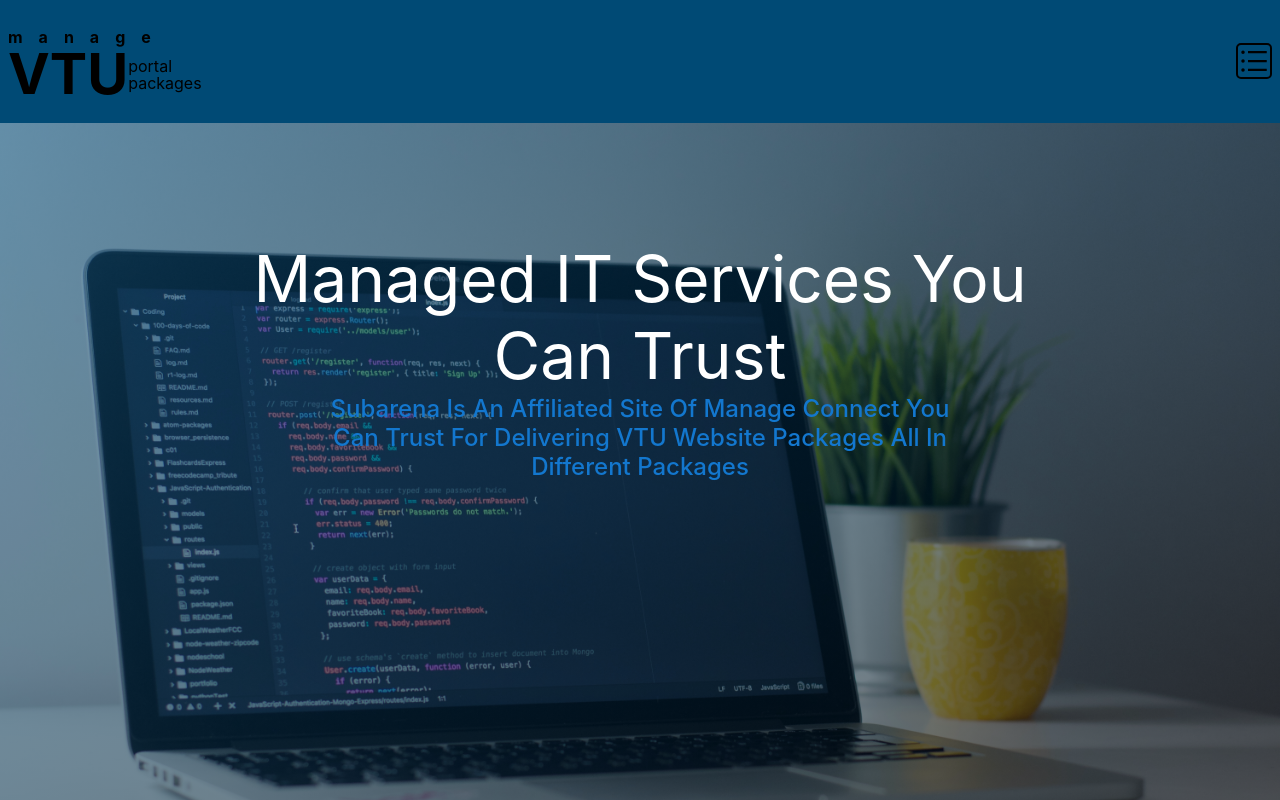
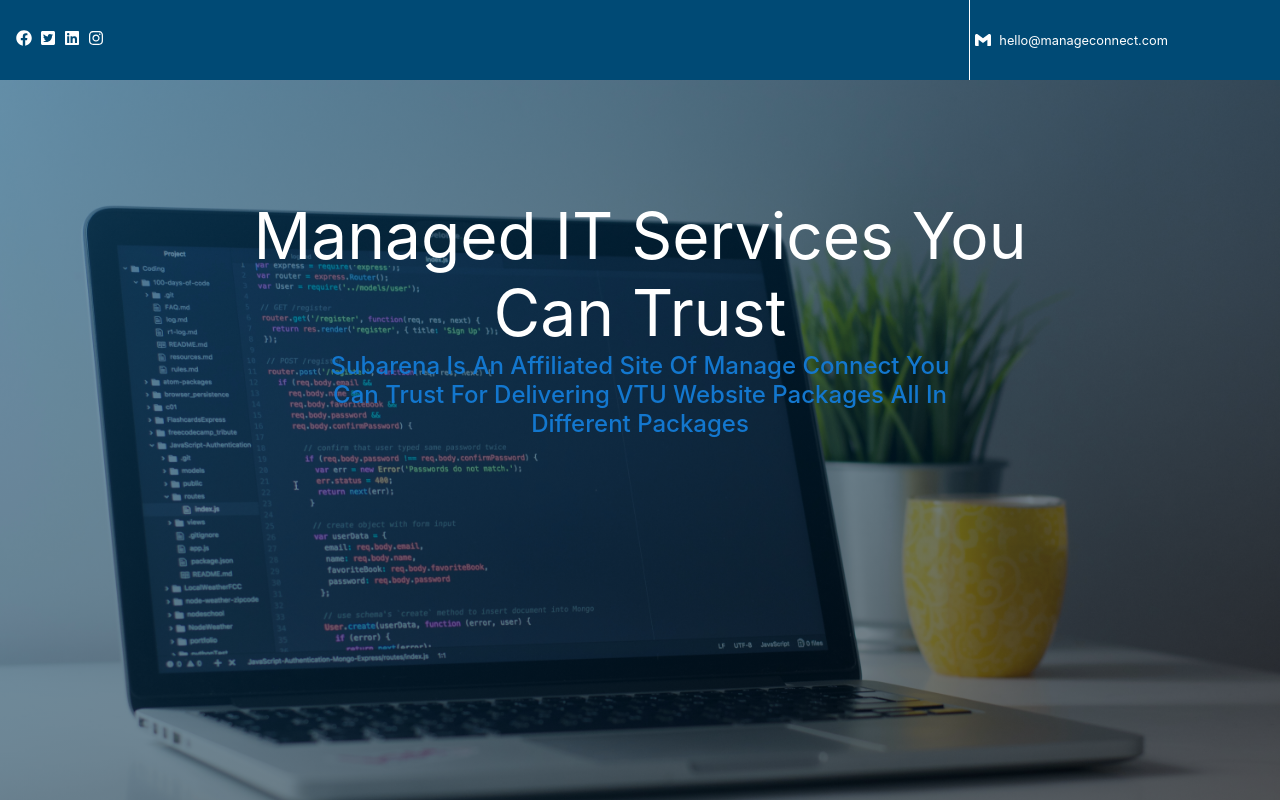
Before and after one commit to Farouk-Adedamola/subarena, a React (Create React App) app: page / in a window 1280 px wide. Shown: the top 800 px of the page. Built offline with nearby package versions, Linux system fonts and the light colour scheme.

Commit message:
commit fixed head

```diff
--- a/src/App.js
+++ b/src/App.js
@@ -1,5 +1,7 @@
 import { Fragment } from "react";
-import Header from "./Components/Header/Header";
+
+import Nav from "./Pagination/Nav/Nav";
+// import Header from "./Components/Header/Header";
 import Area from "./Components/Header/Area/Area";
 import Wedo from "./Components/Wedo/Wedo";
 import About from "./Components/WhoWeAre/About";
@@ -7,7 +9,8 @@
 function App() {
   return (
     <Fragment>
-      <Header />
+      <Nav />
+      {/* <Header /> */}
       <Area />
       <Wedo />
       <About />
--- a/src/Components/WhoWeAre/Team/Team.css
+++ b/src/Components/WhoWeAre/Team/Team.css
@@ -23,7 +23,6 @@
     rgba(122, 170, 252, 1) 48%,
     rgba(37, 115, 249, 1) 92%
   );
-  /* margin: 0 auto; */
   transition: all 1s;
   animation: yourAnimation 5s linear 0s infinite normal none;
 }
--- /dev/null
+++ b/src/Pagination/Nav/Nav.js
@@ -0,0 +1,59 @@
+import React, { Fragment } from "react";
+import {
+  FaFacebook,
+  FaTwitterSquare,
+  FaLinkedin,
+  FaInstagram,
+} from "react-icons/fa";
+import { SiGmail } from "react-icons/si";
+import { BsFillTelephoneFill } from "react-icons/bs";
+import classes from "./Nav.module.css";
+
+const Nav = () => {
+  return (
+    <Fragment>
+      <section className={classes.sect}>
+        <div className={classes.container}>
+          {/* <div className={classes.innercontainer}> */}
+          <ul>
+            <li>
+              <a href="/">
+                <FaFacebook />
+              </a>
+            </li>
+            <li>
+              <a href="/">
+                <FaTwitterSquare />
+              </a>
+            </li>
+            <li>
+              <a href="/">
+                <FaLinkedin />
+              </a>
+            </li>
+            <li>
+              <a href="/">
+                <FaInstagram />
+              </a>
+            </li>
+          </ul>
+          {/* </div> */}
+          <div className={classes.contact}>
+            <div className={`${classes.mail} && ${classes.none}`}>
+              <BsFillTelephoneFill className={classes.mailicon} />
+              <p>+2349030666593</p>
+            </div>
+            <span></span>
+            <div className={classes.mail}>
+              <SiGmail className={classes.mailicon} />
+
+              <p>hello@manageconnect.com</p>
+            </div>
+          </div>
+        </div>
+      </section>
+    </Fragment>
+  );
+};
+
+export default Nav;
--- /dev/null
+++ b/src/Pagination/Nav/Nav.module.css
@@ -0,0 +1,63 @@
+.sect {
+  background: #004a75;
+  height: 10vh;
+}
+
+.container {
+  margin-left: 0;
+  display: flex;
+  justify-content: space-between;
+  width: 90vw;
+}
+
+.container ul {
+  width: 30vw;
+  display: flex;
+  align-items: center;
+  list-style: none;
+  margin-left: -2rem !important;
+}
+
+.container ul li {
+  margin-left: 0.5rem;
+}
+
+.container ul li a {
+  color: #fff;
+}
+
+.contact {
+  width: 60vw;
+  display: flex;
+  justify-content: end;
+  margin-right: -1rem;
+  align-items: center;
+}
+
+.contact p {
+  font-size: 0.8rem;
+  color: #fff;
+}
+
+.mail {
+  display: flex;
+  align-items: center;
+  justify-content: center;
+}
+
+.mailicon {
+  color: #fff;
+  margin-right: 0.5rem;
+}
+
+.container span {
+  width: 1px;
+  height: 10vh;
+  color: #fff;
+  background: #fff;
+  margin-right: 5px;
+}
+
+.none {
+  display: none;
+}
```
Also changed, not shown: src/Components/Profesional/It.js (added, +7 -0 lines), src/Components/Profesional/It.module.css (added).
